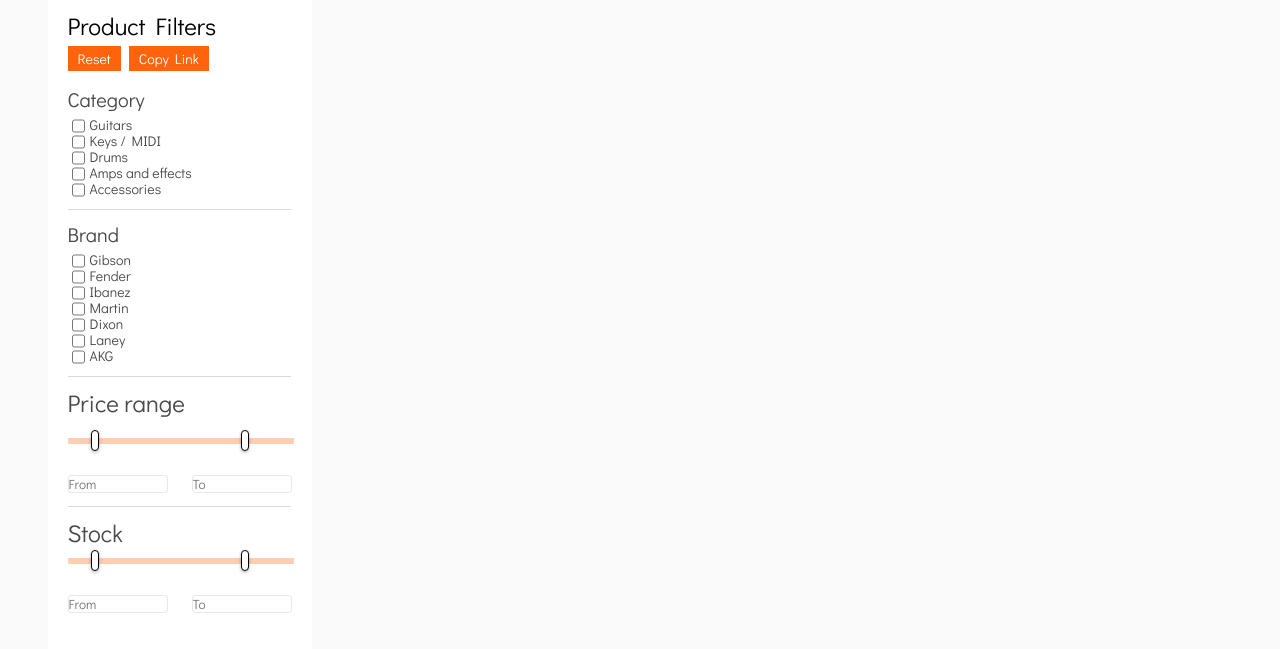
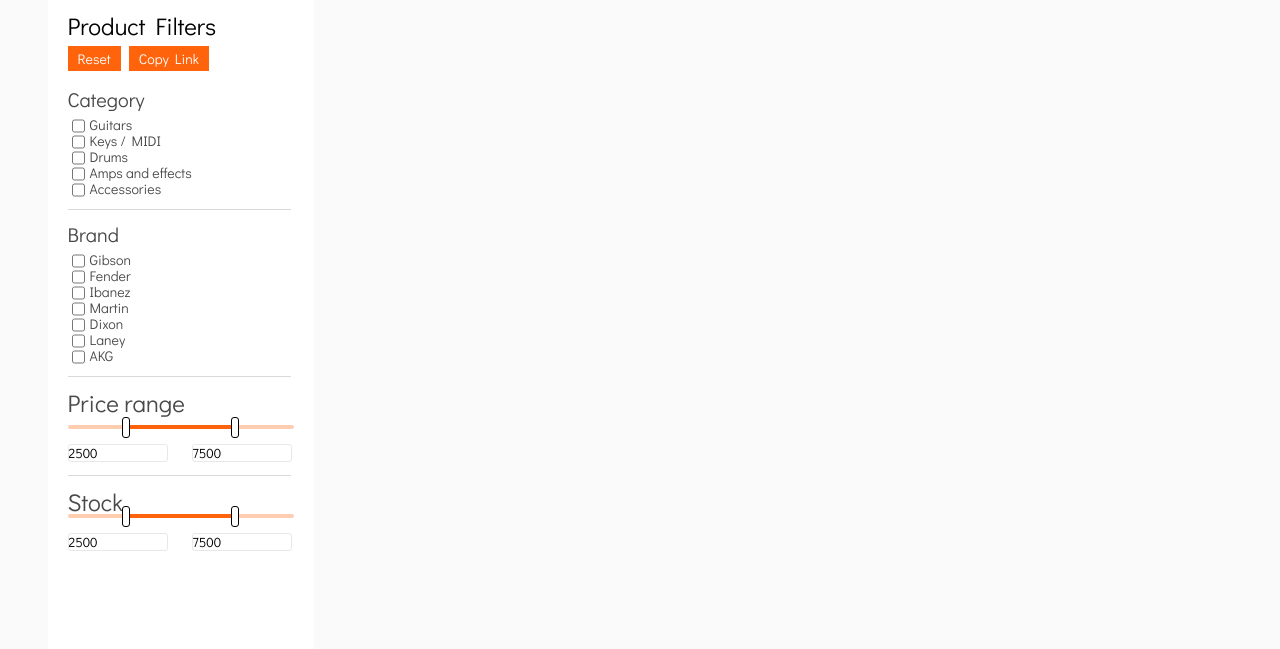
Before and after one commit to PavelArabei/online-store-team, a website built with webpack: page src/index.html in a window 1280 px wide. Shown: the part 151-800 px from the top of the page. Built offline with nearby package versions, Linux system fonts and the light colour scheme.

Commit message:
feat:add inputNum and inputRange connection

```diff
--- /dev/null
+++ b/src/app/range.ts
@@ -0,0 +1,96 @@
+interface InputRangeAndNumbInterface {
+  rangeInput: NodeListOf<Element>;
+  numInput: NodeListOf<Element>;
+  progress: HTMLDivElement;
+  priceGap: number;
+  inputRangeLeft: HTMLInputElement;
+  inputRangeRight: HTMLInputElement;
+  priceInputLeft: HTMLInputElement;
+  priceInputRight: HTMLInputElement;
+  rangeToNumb(): void;
+  numbToRange(): void;
+}
+export class InputRangeAndNumb implements InputRangeAndNumbInterface {
+  rangeInput: NodeListOf<Element>;
+  numInput: NodeListOf<Element>;
+  progress: HTMLDivElement;
+  priceGap: number;
+  inputRangeLeft: HTMLInputElement;
+  inputRangeRight: HTMLInputElement;
+  priceInputLeft: HTMLInputElement;
+  priceInputRight: HTMLInputElement;
+  constructor(
+    rangeInput: NodeListOf<Element>,
+    numInput: NodeListOf<Element>,
+    progress: HTMLDivElement,
+    priceGap: number
+  ) {
+    this.rangeInput = rangeInput;
+    this.numInput = numInput;
+    this.progress = progress;
+    this.priceGap = priceGap;
+    this.inputRangeLeft = rangeInput[0] as HTMLInputElement;
+    this.inputRangeRight = rangeInput[1] as HTMLInputElement;
+    this.priceInputLeft = numInput[0] as HTMLInputElement;
+    this.priceInputRight = numInput[1] as HTMLInputElement;
+  }
+  numbToRange(): void {
+    this.rangeInput.forEach((input) => {
+      input.addEventListener('input', (e) => {
+        const minVal: number = parseInt(this.inputRangeLeft.value),
+          maxVal: number = parseInt(this.inputRangeRight.value);
+        if (maxVal - minVal < this.priceGap) {
+          if (isHTMLElem(e.target).className === 'sub-range-category__range-lower') {
+            this.inputRangeLeft.value = `${maxVal - this.priceGap}`;
+          } else {
+            this.inputRangeRight.value = `${minVal + this.priceGap}`;
+          }
+        } else {
+          this.priceInputLeft.value = `${minVal}`;
+          this.priceInputRight.value = `${maxVal}`;
+          this.progress.style.left = (minVal / parseInt(this.inputRangeLeft.max)) * 100 + '%';
+          this.progress.style.right = 100 - (maxVal / parseInt(this.inputRangeRight.max)) * 100 + '%';
+        }
+      });
+    });
+  }
+  rangeToNumb(): void {
+    this.numInput.forEach((input) => {
+      input.addEventListener('input', (e) => {
+        const minVal: number = parseInt(this.priceInputLeft.value),
+          maxVal: number = parseInt(this.priceInputRight.value);
+
+        if (maxVal - minVal >= this.priceGap && maxVal <= 10000) {
+          if (isHTMLElem(e.target).className === 'sub-range-category__input-number input-min') {
+            this.inputRangeLeft.value = `${minVal}`;
+            this.progress.style.left = (minVal / parseInt(this.inputRangeLeft.max)) * 100 + '%';
+          } else {
+            console.log('sdsdssd');
+            this.inputRangeRight.value = `${maxVal}`;
+            this.progress.style.right = 100 - (maxVal / parseInt(this.inputRangeRight.max)) * 100 + '%';
+          }
+        }
+      });
+    });
+  }
+}
+const rangeInput = document.querySelectorAll('#range-input1 input'),
+  numInput = document.querySelectorAll('#number-input1 input'),
+  progress = document.querySelector('#slider-range1 .sub-range-category__slider-progress') as HTMLDivElement;
+
+const rangeInput2 = document.querySelectorAll('#range-input2 input'),
+  numInput2 = document.querySelectorAll('#number-input2 input'),
+  progress2 = document.querySelector('#slider-range2 .sub-range-category__slider-progress') as HTMLDivElement;
+
+const firsInputToInput = new InputRangeAndNumb(rangeInput, numInput, progress, 100);
+const secondInputToInput = new InputRangeAndNumb(rangeInput2, numInput2, progress2, 10);
+export const inputRangeAndNumbArr = [firsInputToInput, secondInputToInput];
+
+function isHTMLElem(element: EventTarget | null) {
+  if (element === null) throw new Error('Element was not found!');
+  if (!(element instanceof HTMLElement)) throw new TypeError('Element is not HTML!');
+  return element;
+}
+export function getElementBySelector(element: HTMLElement | Document, selector: string) {
+  isHTMLElem(element.querySelector(selector));
+}
--- a/src/index.html
+++ b/src/index.html
@@ -54,21 +54,11 @@
                   <label class="cub-category_label" for="Drums">Drums</label>
                 </div>
                 <div class="cub-category_input-cb">
-                                    <input
-                                        class="cub-category_input"
-                                        type="checkbox"
-                                        name="AmpsAndEffects"
-                                        id="AmpsAndEffects"
-                                    />
+                  <input class="cub-category_input" type="checkbox" name="AmpsAndEffects" id="AmpsAndEffects" />
                   <label class="cub-category_label" for="AmpsAndEffects">Amps and effects</label>
                 </div>
                 <div class="cub-category_input-cb">
-                                    <input
-                                        class="cub-category_input"
-                                        type="checkbox"
-                                        name="Accessories"
-                                        id="Accessories"
-                                    />
+                  <input class="cub-category_input" type="checkbox" name="Accessories" id="Accessories" />
                   <label class="cub-category_label" for="Accessories">Accessories</label>
                 </div>
               </div>
@@ -105,12 +95,12 @@
               </div>
               <div class="sub-range-category">
                 <h3 class="sub-range-category__title subtitle">Price range</h3>
-                                <div class="sub-range-category__input-range">
+                <div class="sub-range-category__input-range" id="range-input1">
                   <input
                     class="sub-range-category__range-lower"
                     min="0"
-                                        max="50"
-                                        value="5"
+                    max="10000"
+                    value="2500"
                     type="range"
                     id="range-lower2"
                   />
@@ -118,34 +108,39 @@
                     class="sub-range-category__range-upper"
                     type="range"
                     min="0"
-                                        max="50"
-                                        value="40"
+                    max="10000"
+                    value="7500"
                     id="range-upper2"
                   />
                 </div>
-                                <div class="sub-range-category__input-number-all">
+                <div class="sub-range-category__slider-range" id="slider-range1">
+                  <div class="sub-range-category__slider-progress"></div>
+                </div>
+                <div class="sub-range-category__input-number-all" id="number-input1">
                   <input
-                                        class="sub-range-category__input-number"
+                    class="sub-range-category__input-number input-min"
                     placeholder="From"
                     type="number"
+                    value="2500"
                     id="number-lower2"
                   />
                   <input
                     class="sub-range-category__input-number"
                     placeholder="To"
                     type="number"
+                    value="7500"
                     id="number-upper2"
                   />
                 </div>
               </div>
               <div class="sub-range-category">
                 <h3 class="subtitle">Stock</h3>
-                                <div class="sub-range-category__input-range">
+                <div class="sub-range-category__input-range" id="range-input2">
                   <input
                     class="sub-range-category__range-lower"
                     min="0"
-                                        max="50"
-                                        value="5"
+                    max="10000"
+                    value="2500"
                     type="range"
                     id="range-lower1"
                   />
@@ -153,22 +148,27 @@
                     class="sub-range-category__range-upper"
                     type="range"
                     min="0"
-                                        max="50"
-                                        value="40"
+                    max="10000"
+                    value="7500"
                     id="range-upper1"
                   />
                 </div>
-                                <div class="sub-range-category__input-number-all">
+                <div class="sub-range-category__slider-range" id="slider-range2">
+                  <div class="sub-range-category__slider-progress"></div>
+                </div>
+                <div class="sub-range-category__input-number-all" id="number-input2">
                   <input
-                                        class="sub-range-category__input-number"
+                    class="sub-range-category__input-number input-min"
                     placeholder="From"
                     type="number"
+                    value="2500"
                     id="number-lower1"
                   />
                   <input
                     class="sub-range-category__input-number"
                     placeholder="To"
                     type="number"
+                    value="7500"
                     id="number-upper1"
                   />
                 </div>
--- a/src/index.ts
+++ b/src/index.ts
@@ -1 +1,6 @@
 import './style.css';
+import { inputRangeAndNumbArr } from './app/range';
+inputRangeAndNumbArr.forEach((el) => {
+  el.rangeToNumb();
+  el.numbToRange();
+});
--- a/src/scss/_filter.scss
+++ b/src/scss/_filter.scss
@@ -92,24 +92,4 @@
     &__title {
         margin-bottom: 10px;
     }
-    &__input-range {
-    }
-
-    &__range-lower {
-    }
-
-    &__range-upper {
-    }
-
-    &__input-number-all {
-        display: flex;
-        gap: 24px;
-    }
-
-    &__input-number {
-        border: 1px solid #e8e8e8;
-        width: 100px;
-        height: 18px;
-        border-radius: 3px;
-    }
 }
--- a/src/scss/_input.scss
+++ b/src/scss/_input.scss
@@ -1,68 +1,74 @@
-input[type='range'] {
-    appearance: none;
-    width: 226px;
-    margin: 0;
-    padding: 0 2px;
-    /* Add some L/R padding to ensure box shadow of handle is shown */
-    overflow: hidden;
-    //border: 1px solid black;
-    border-radius: 100px;
-    outline: none;
-    background: linear-gradient(#ffcdb0, #ffcdb0) no-repeat center;
-    /* Use a linear gradient to generate only the 2px height background */
-    background-size: 100% 6px;
+.sub-range-category {
+    &__input-range {
+        position: relative;
+        z-index: 2;
+        & input {
+            position: absolute;
+            height: 5px;
+            width: 100%;
+            background: none;
             pointer-events: none;
-
-    &:active,
-    &:focus {
-        outline: none;
+            -webkit-appearance: none;
         }
-
+    }
+    &__range-lower,
+    &__range-upper {
         &::-webkit-slider-thumb {
             height: 21px;
             width: 8px;
-        border-radius: 28px;
-        background-color: #fff;
+            -webkit-appearance: none;
+            pointer-events: auto;
+            background: white;
             border: 1px solid black;
-        position: relative;
-        margin: 5px 0;
-        /* Add some margin to ensure box shadow is shown */
-        cursor: pointer;
-        appearance: none;
-        pointer-events: all;
-        box-shadow: 0 1px 3px 0.5px rgba(0, 0, 0, 0.25);
-        &::before {
-            content: ' ';
-            display: block;
-            position: absolute;
-            top: 13px;
-            left: 100%;
-            width: 2000px;
-            height: 2px;
+            border-radius: 3px;
         }
+    }
+    &__range-lower,
+    &__range-upper {
+        &::-moz-range-thumb {
+            height: 21px;
+            width: 8px;
+            -moz-appearance: none;
+            pointer-events: auto;
+            background: white;
+            border: 1px solid black;
+            border-radius: 3px;
         }
     }
 
-.sub-range-category {
-    &__input-range {
+    &__slider-range {
+        margin-bottom: 15px;
         position: relative;
-        height: 50px;
+        height: 4px;
+        width: 226px;
+        border-radius: 5px;
+        background-color: #ffcdb0;
+    }
+    &__slider-progress {
+        position: absolute;
+        left: 25%;
+        right: 25%;
+        height: 4px;
+        border-radius: 5px;
+        background-color: #ff630b;
     }
 
-    input[type='range'] {
-        position: absolute;
-
-        &:nth-child(1) {
-            &::-webkit-slider-thumb::before {
-                background-color: rgb(0, 0, 0);
+    &__input-number-all {
+        display: flex;
+        gap: 24px;
+        & input[type='number'] {
+            -moz-appearance: textfield;
         }
     }
 
-        &:nth-child(2) {
-            background: none;
-            &::-webkit-slider-thumb::before {
-                background-color: rgb(0, 0, 0);
+    &__input-number {
+        border: 1px solid #e8e8e8;
+        width: 100px;
+        height: 18px;
+        border-radius: 3px;
     }
 }
+input::-webkit-outer-spin-button,
+input::-webkit-inner-spin-button {
+    -webkit-appearance: none;
 }
-}
```
Also changed, not shown: src/style.css, 1 other file. Lines whose indentation alone changed are shown as unchanged.
